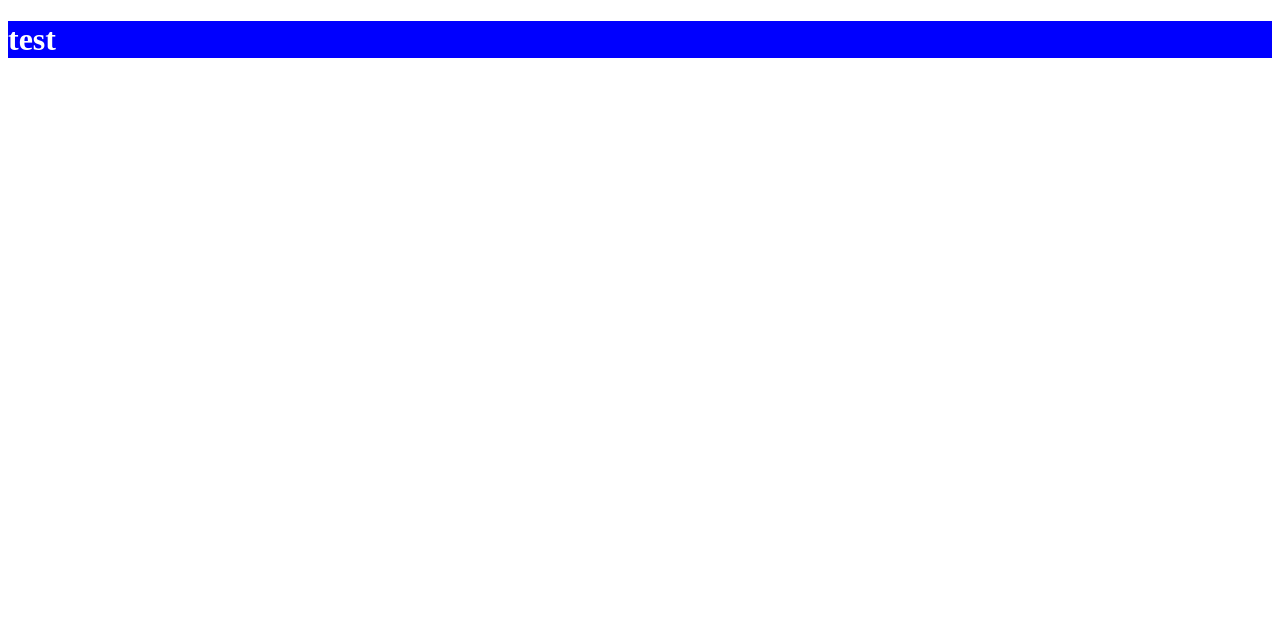
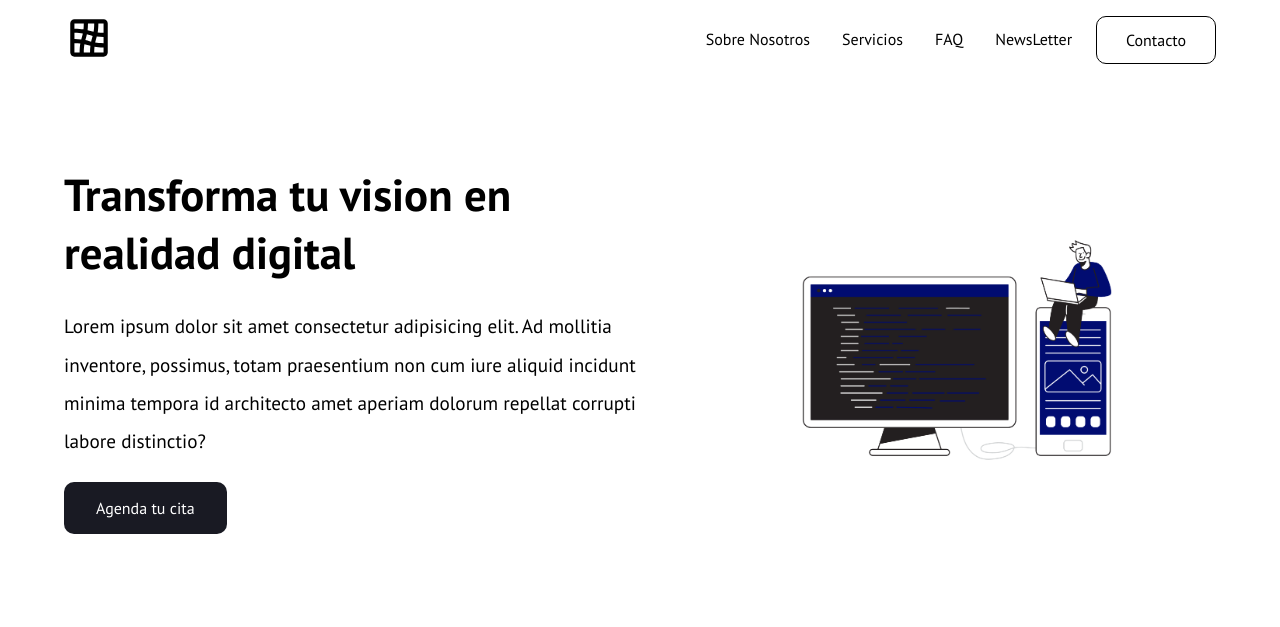
Before and after one commit to crissrenua/cursogit, a plain HTML site: page index.html in a window 1280 px wide. Drawn offline with Linux system fonts and the light colour scheme.

Commit message:
Hero terminado. se inicia seccion MAIN

```diff
--- a/css/style.css
+++ b/css/style.css
@@ -1,4 +1,176 @@
-h1 {
-    background-color: blue;
+*,
+::after,
+::before {
+    margin: 0;
+    box-sizing: border-box;
+}
+
+:root {
+    --color-primario: #b9ff66;
+    --color-secundario: #191a23;
+    --color-gray: #f3f3f3;
+
+    --padding-container: 80px 0;
+}
+
+body,
+input,
+textarea,
+button {
+    font-family: "PT Sans", sans-serif;
+}
+
+.container {
+    width: min(90%, 1200px);
+    margin: 0 auto;
+}
+
+/* HERO */
+
+.nav {
+    --nav-icon-background: url("/img/menu.svg");
+    --transform-list-menu: translate(-100%);
+
+    display: flex;
+    align-items: center;
+    justify-content: space-between;
+    height: 80px;
+}
+
+.nav img {
+    height: 50px;
+}
+
+.nav:has(.nav__checkbox:checked){
+    --nav-icon-background: url("/img/menu-close.svg");
+    --transform-list-menu: translate(0%);
+}
+
+.nav__checkbox {
+    display: none;
+}
+
+.nav__label, .nav__logo-link {
+    z-index: 100;
+}
+
+.nav__label {
+    width: 36px;
+    height: 36px;
+    background-image: var(--nav-icon-background);
+    background-size: cover;
+    cursor: pointer;
+    transition: background-image .4s;
+}
+
+.nav__list {
+    position: absolute;
+    inset: 0;
+    display: grid;
+    place-content: center;
+    padding: 0;
+    gap: 1rem;
+    text-align: center;
+    list-style: none;
+    background-color: white;
+    transform: var(--transform-list-menu);
+    transition: transform 0.5s;
+}
+
+.nav__link {
+    display: inline-block;
+    padding: .8rem .5rem;
+    color: black;
+    text-decoration: none;
+}
+
+.nav__link-cta{
+    border: 1px solid black;
+    border-radius: 10px;
+    padding-right: 1.8rem;
+    padding-left: 1.8rem;
+}
+
+.nav__link:hover {
+    text-decoration: underline;
+}
+
+/* HERO MAIN */
+
+.hero__main{
+    padding: 30px 0;
+    display: grid;
+    gap: 1rem;
+}
+
+.hero__title{
+    font-size: clamp(2rem, 4vw + 1rem, 2.8rem);
+}
+
+.hero__figure {
+    width: min(100%, 380px);
+    justify-self: center;
+}
+
+.hero__img {
+    width: 100%;
+}
+
+.hero__paragraph{
+    font-size: 1.2rem;
+    line-height: 2;
+}
+.hero__cta{
+    background-color: var(--color-secundario);
     color: white;
+    text-decoration: none;
+    padding: 1rem 0;
+    border-radius: 10px;
+    text-align: center;
 }
+
+@media (width>= 768px) {
+    /* hero */
+    .hero__main {
+        padding: var(--padding-container);
+        gap: 1rem;
+        align-items: center;
+        justify-content: space-between;
+        grid-auto-columns: 50% 45%;
+        grid-template-areas: "titulo img" "parrafo img" "link img";
+    }
+
+    .hero__title {
+        grid-area: titulo;
+    }
+    .hero__paragraph {
+        grid-area: parrafo;
+    }
+    .hero__figure {
+        grid-area: img;
+    }
+    .hero__cta {
+        grid-area: link;
+        padding: 1rem 2rem;
+        place-self: start
+    }
+}
+
+
+@media (width >= 900px) {
+    /* Hero */
+    .nav {
+        --transform-list-menu: translate (0);
+    }
+
+    .nav__label {
+        display: none;
+    }
+
+    .nav__list {
+        position: static;
+        grid-auto-flow: column;
+        place-content: unset;
+        gap: 1rem;
+    }
+}
--- a/index.html
+++ b/index.html
@@ -1,15 +1,59 @@
 <!DOCTYPE html>
 <html lang="en">
+
 <head>
     <meta charset="UTF-8">
     <meta name="viewport" content="width=device-width, initial-scale=1.0">
     <link rel="preconnect" href="https://fonts.googleapis.com">
-<link rel="preconnect" href="https://fonts.gstatic.com" crossorigin>
-<link href="https://fonts.googleapis.com/css2?family=PT+Sans:ital,wght@0,400;0,700;1,400;1,700&family=Space+Grotesk:wght@300..700&display=swap" rel="stylesheet">
-<link rel="stylesheet" href="/css/style.css">
+    <link rel="preconnect" href="https://fonts.gstatic.com" crossorigin>
+    <link
+        href="https://fonts.googleapis.com/css2?family=PT+Sans:ital,wght@0,400;0,700;1,400;1,700&family=Space+Grotesk:wght@300..700&display=swap"
+        rel="stylesheet">
+    <link rel="stylesheet" href="/css/style.css">
     <title>Document</title>
 </head>
+
 <body>
-    <h1>test</h1>
+    <div class="container">
+        <header class="hero">
+            <nav class="nav">
+                <a href="./" class="nav__logo-link">
+                    <img src="/img/logo.svg" class="nav__logo">
+                </a>
+
+                <label for="checkbox" class="nav__label">
+                    <input type="checkbox" class="nav__checkbox" id="checkbox">
+                </label>
+                <ul class="nav__list">
+                    <li class="nav__element">
+                        <a href="#" class="nav__link">Sobre Nosotros</a>
+                    </li>
+                    <li class="nav__element">
+                        <a href="#" class="nav__link">Servicios</a>
+                    </li>
+                    <li class="nav__element">
+                        <a href="#" class="nav__link">FAQ</a>
+                    </li>
+                    <li class="nav__element">
+                        <a href="#" class="nav__link">NewsLetter</a>
+                    </li>
+                    </li>
+                    <li class="nav__element">
+                        <a href="#" class="nav__link nav__link-cta">Contacto</a>
+                    </li>
+                </ul>
+            </nav>
+
+            <section class="hero__main">
+                <h2 class="hero__title">Transforma tu vision en realidad digital</h2>
+                <figure class="hero__figure">
+                    <img src="img/coding-29.png" alt="" class="hero__img">
+                </figure>
+                <p class="hero__paragraph">Lorem ipsum dolor sit amet consectetur adipisicing elit. Ad mollitia inventore, possimus, totam praesentium non cum iure aliquid incidunt minima tempora id architecto amet aperiam dolorum repellat corrupti labore distinctio?</p>
+                <a href="#" class="hero__cta">Agenda tu cita</a>
+            </section>
+        </header>
+    </div>
 </body>
+
 </html>
```
Also changed, not shown: img/logo.svg (added), img/menu-close.svg.
